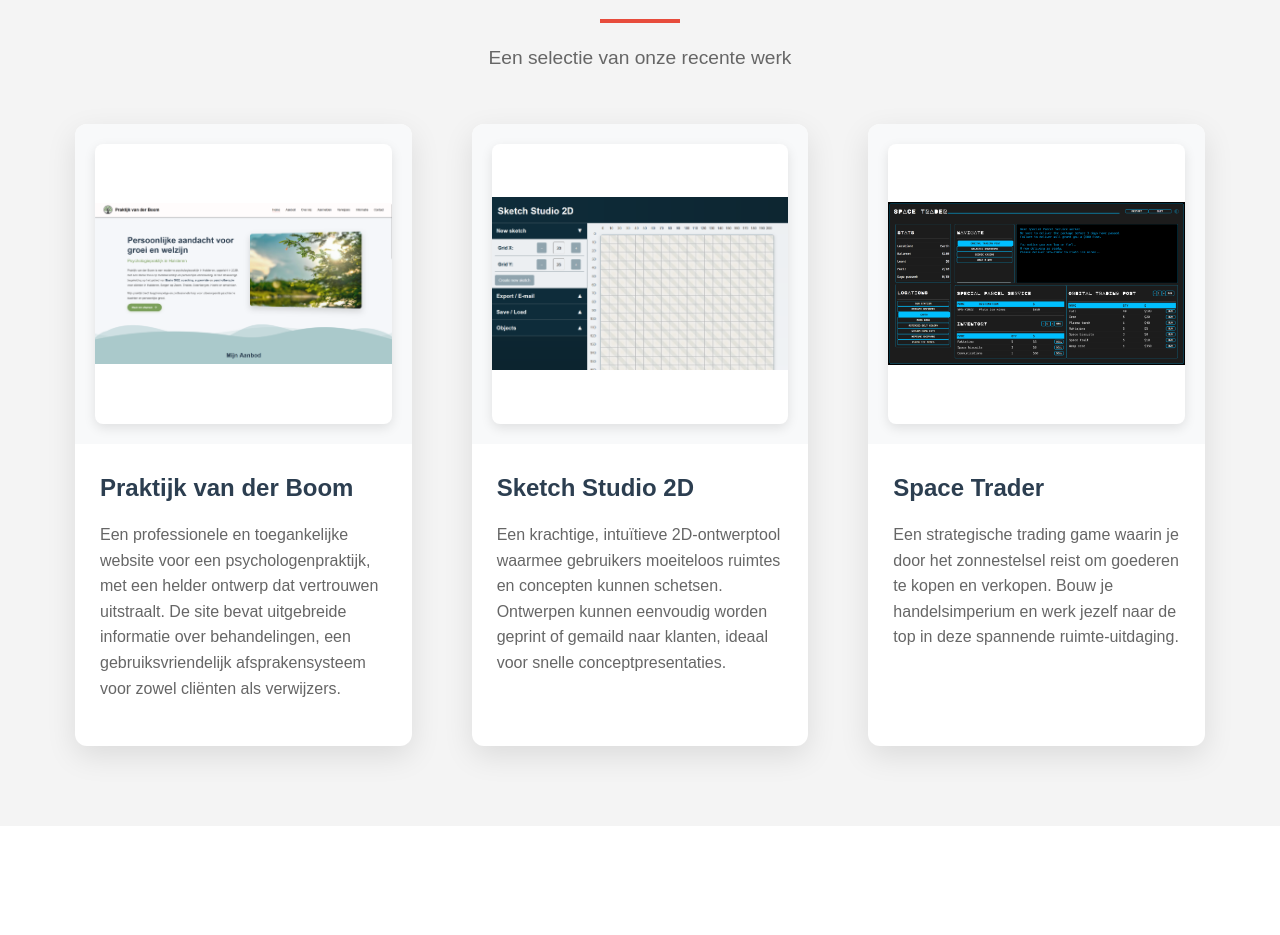
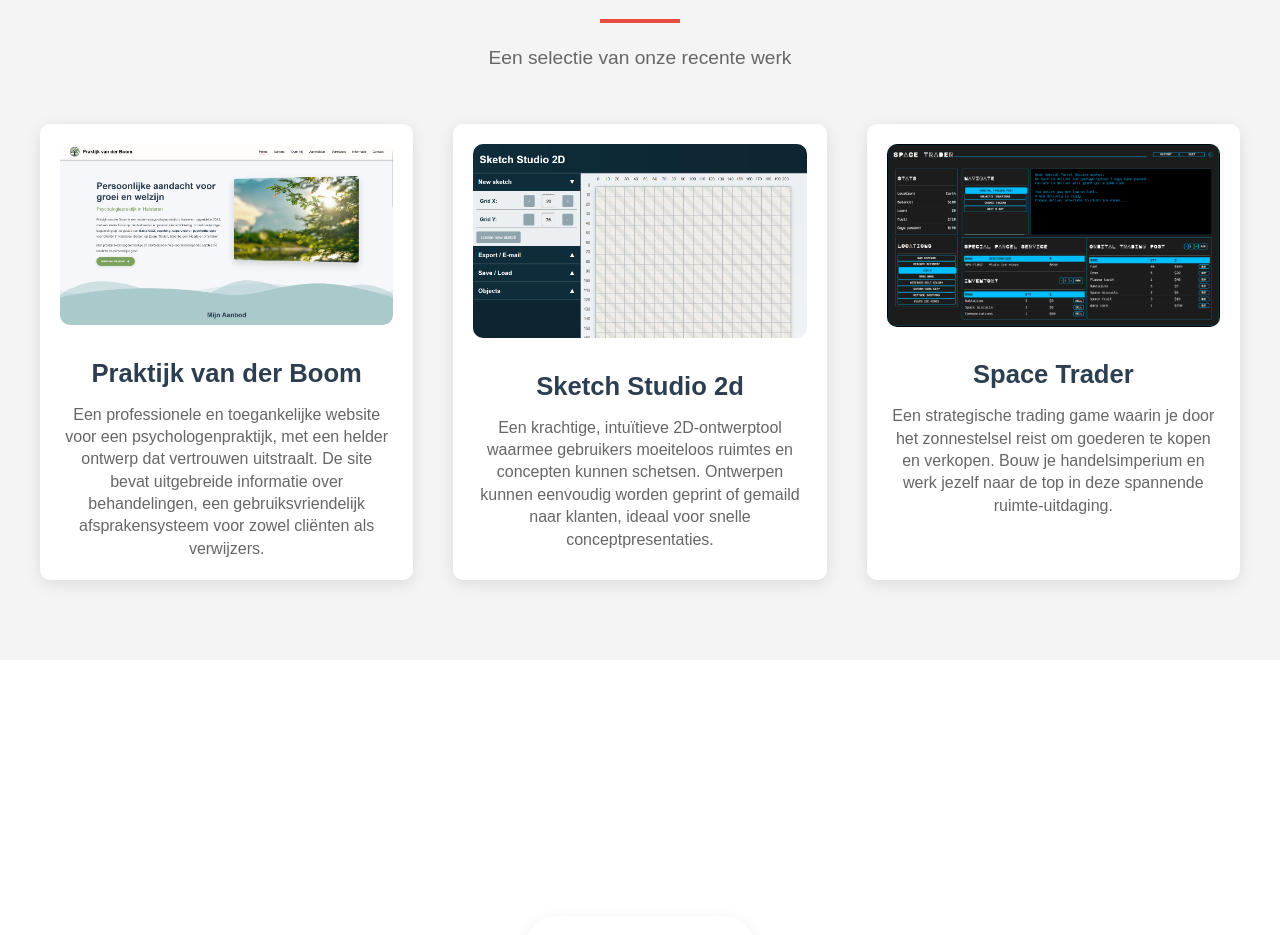
Before and after one commit to AmonMcDuul/flamsoft-frontend, an Angular app: page /projects in a window 1280 px wide. Shown: the part 740-1675 px from the top of the page. Built offline with nearby package versions, Linux system fonts and the light colour scheme.

Commit message:
projecten

```diff
--- a/src/app/pages/projects/projects.component.html
+++ b/src/app/pages/projects/projects.component.html
@@ -28,55 +28,20 @@
             </div>
 
             <div class="projects-grid">
-                <div class="project-card">
-                    <div class="project-image">
-                        <img src="/assets/images/pvdbproject.png" alt="Praktijk van der Boom">
-                        <div class="project-overlay">
-                            <div class="project-tags">
-                                <span>Angular</span>
-                                <span>.NET</span>
-                                <span>Azure</span>
-                            </div>
-                        </div>
-                    </div>
-                    <div class="project-content">
-                        <h3>Praktijk van der Boom</h3>
-                        <p>Een professionele en toegankelijke website voor een psychologenpraktijk, met een helder ontwerp dat vertrouwen uitstraalt. De site bevat uitgebreide informatie over behandelingen, een gebruiksvriendelijk afsprakensysteem voor zowel cliënten als verwijzers.</p>
-                    </div>
+                <div class="project-item">
+                    <img src="/assets/images/pvdbproject.png" alt="Project 1">
+                    <h3>Praktijk van der Boom</h3>
+                    <p>Een professionele en toegankelijke website voor een psychologenpraktijk, met een helder ontwerp dat vertrouwen uitstraalt. De site bevat uitgebreide informatie over behandelingen, een gebruiksvriendelijk afsprakensysteem voor zowel cliënten als verwijzers.</p>
                 </div>
-
-                <div class="project-card">
-                    <div class="project-image">
-                        <img src="/assets/images/ss2dproject.png" alt="Sketch Studio 2D">
-                        <div class="project-overlay">
-                            <div class="project-tags">
-                                <span>TypeScript</span>
-                                <span>Canvas API</span>
-                                <span>HTML5</span>
-                            </div>
-                        </div>
-                    </div>
-                    <div class="project-content">
-                        <h3>Sketch Studio 2D</h3>
-                        <p>Een krachtige, intuïtieve 2D-ontwerptool waarmee gebruikers moeiteloos ruimtes en concepten kunnen schetsen. Ontwerpen kunnen eenvoudig worden geprint of gemaild naar klanten, ideaal voor snelle conceptpresentaties.</p>
-                    </div>
+                <div class="project-item">
+                    <img src="/assets/images/ss2dproject.png" alt="Project 2">
+                    <h3>Sketch Studio 2d</h3>
+                    <p>Een krachtige, intuïtieve 2D-ontwerptool waarmee gebruikers moeiteloos ruimtes en concepten kunnen schetsen. Ontwerpen kunnen eenvoudig worden geprint of gemaild naar klanten, ideaal voor snelle conceptpresentaties.</p>
                 </div>
-
-                <div class="project-card">
-                    <div class="project-image">
-                        <img src="/assets/images/spacetraderproject.png" alt="Space Trader">
-                        <div class="project-overlay">
-                            <div class="project-tags">
-                                <span>Unity</span>
-                                <span>C#</span>
-                                <span>Game Design</span>
-                            </div>
-                        </div>
-                    </div>
-                    <div class="project-content">
-                        <h3>Space Trader</h3>
-                        <p>Een strategische trading game waarin je door het zonnestelsel reist om goederen te kopen en verkopen. Bouw je handelsimperium en werk jezelf naar de top in deze spannende ruimte-uitdaging.</p>
-                    </div>
+                <div class="project-item">
+                    <img src="/assets/images/spacetraderproject.png" alt="Project 3">
+                    <h3>Space Trader</h3>
+                    <p>Een strategische trading game waarin je door het zonnestelsel reist om goederen te kopen en verkopen. Bouw je handelsimperium en werk jezelf naar de top in deze spannende ruimte-uitdaging.</p>
                 </div>
             </div>
         </div>
--- a/src/app/pages/projects/projects.component.scss
+++ b/src/app/pages/projects/projects.component.scss
@@ -106,108 +106,62 @@
         }
     }
 
-    .project-card {
-      background: white;
-      border-radius: 12px;
-      overflow: hidden;
-      box-shadow: 0 10px 30px rgba(0, 0, 0, 0.1);
-      transition: all 0.3s ease;
-      display: flex;
-      flex-direction: column;
-      margin: 0 15px; // Added horizontal margin for wider appearance
+    .projects-grid {
+      display: grid;
+      grid-template-columns: repeat(auto-fit, minmax(300px, 1fr));
+      gap: 20px; /* Reduced gap for mobile */
 
-      &:hover {
-          transform: translateY(-10px);
-          box-shadow: 0 15px 40px rgba(0, 0, 0, 0.15);
+      @media (min-width: 768px) {
+        gap: 40px; /* Larger gap for desktop */
       }
 
-      .project-image {
-          position: relative;
-          height: 280px; // Increased height
-          overflow: hidden;
-          padding: 20px; // Added padding for image spacing
-          background: #f8f9fa; // Light background for the "frame"
+      .project-item {
+        background-color: white;
+        padding: 20px;
+        border-radius: 10px;
+        box-shadow: 0 4px 15px rgba(0, 0, 0, 0.1);
+        text-align: center;
+        transition: transform 0.3s, box-shadow 0.3s;
+        max-width: 400px;
+        margin: 0 auto;
 
-          img {
-              width: 100%;
-              height: 100%;
-              object-fit: contain; // Changed from cover to contain to show full image
-              object-position: center;
-              transition: transform 0.5s ease;
-              border-radius: 8px; // Rounded corners for the image
-              box-shadow: 0 4px 12px rgba(0, 0, 0, 0.1); // Subtle shadow for depth
-              background: white; // Background for transparent images
+        &:hover {
+          transform: translateY(-5px);
+          box-shadow: 0 8px 25px rgba(0, 0, 0, 0.15);
+        }
+
+        img {
+          width: 100%;
+          border-radius: 10px;
+          margin-bottom: 15px; /* Reduced margin for mobile */
+
+          @media (min-width: 768px) {
+            margin-bottom: 20px; /* Larger margin for desktop */
           }
+        }
 
-          .project-overlay {
-              position: absolute;
-              top: 20px; // Match the padding
-              left: 20px; // Match the padding
-              right: 20px; // Match the padding
-              bottom: 20px; // Match the padding
-              background: rgba($secondary-color, 0.7);
-              display: flex;
-              align-items: flex-end;
-              opacity: 0;
-              transition: opacity 0.3s ease;
-              padding: 20px;
-              border-radius: 8px; // Match image border radius
+        h3 {
+          font-size: 1.4rem; /* Smaller font size for mobile */
+          color: $secondary-color;
+          margin-bottom: 10px;
 
-              .project-tags {
-                  display: flex;
-                  flex-wrap: wrap;
-                  gap: 8px;
+          @media (min-width: 768px) {
+            font-size: 1.6rem; /* Larger font size for desktop */
+          }
+        }
 
-                  span {
-                      background: rgba(255, 255, 255, 0.9);
-                      color: $secondary-color;
-                      padding: 5px 12px;
-                      border-radius: 20px;
-                      font-size: 0.8rem;
-                      font-weight: 500;
-                  }
-              }
+        p {
+          font-size: 0.9rem; /* Smaller font size for mobile */
+          line-height: 1.4;
+          color: lighten($text-color, 20%);
+
+          @media (min-width: 768px) {
+            font-size: 1rem; /* Larger font size for desktop */
           }
+        }
       }
+    }
 
-      &:hover .project-overlay {
-          opacity: 1;
-      }
-
-      &:hover img {
-          transform: scale(1.03); // More subtle zoom
-      }
-
-      .project-content {
-          padding: 25px;
-          flex: 1;
-          display: flex;
-          flex-direction: column;
-
-          h3 {
-              font-size: 1.5rem;
-              color: $secondary-color;
-              margin-bottom: 15px;
-          }
-
-          p {
-              font-size: 1rem;
-              color: lighten($text-color, 20%);
-              margin-bottom: 20px;
-              line-height: 1.6;
-              flex: 1;
-          }
-      }
-  }
-
-  .projects-grid {
-    display: grid;
-    grid-template-columns: repeat(auto-fit, minmax(320px, 1fr));
-    gap: 30px;
-    padding: 0 20px;
-    max-width: 1200px;
-    margin: 0 auto;
-  }
 
   @media (min-width: 1100px) {
       .projects-grid {
```
